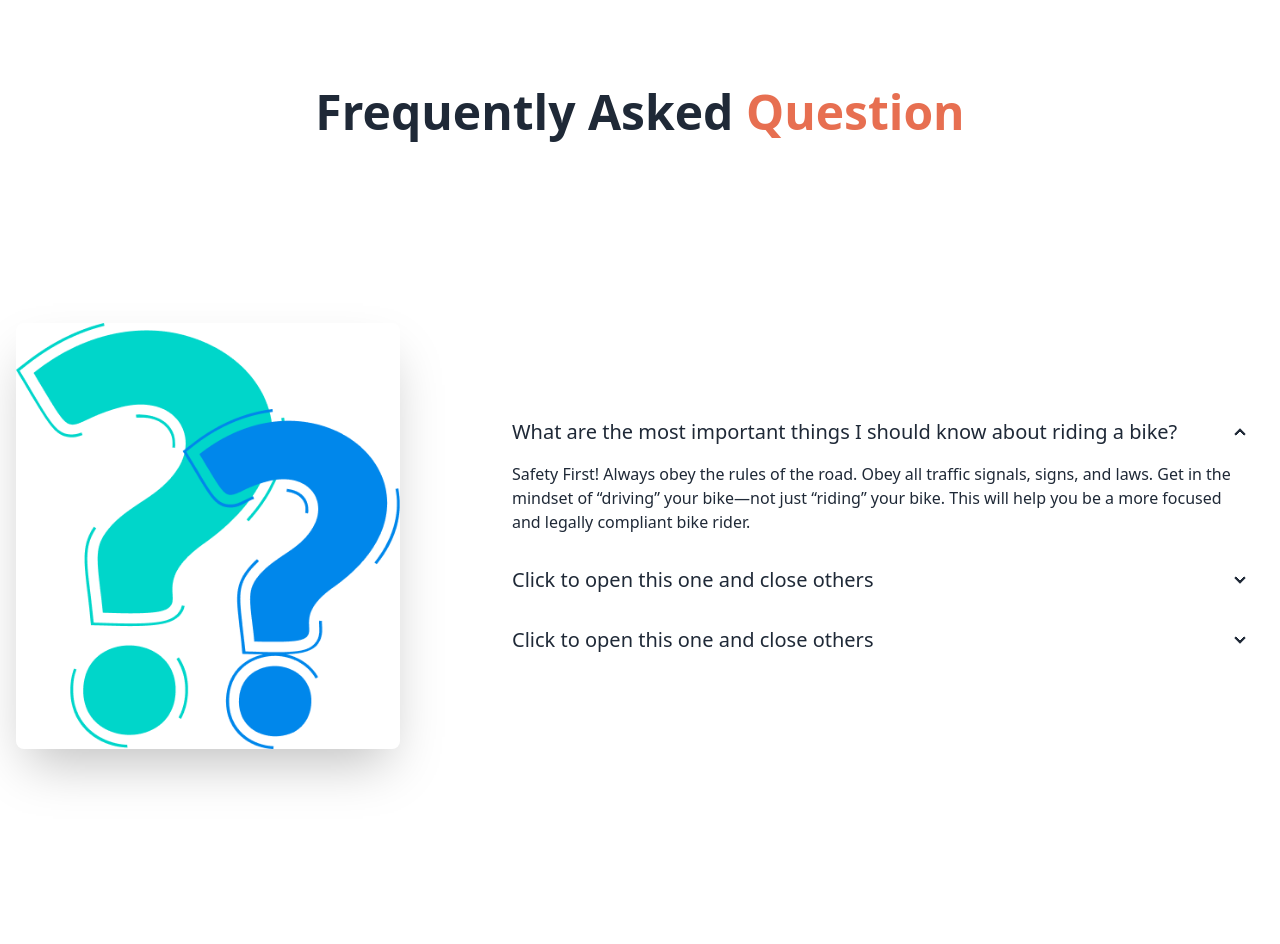
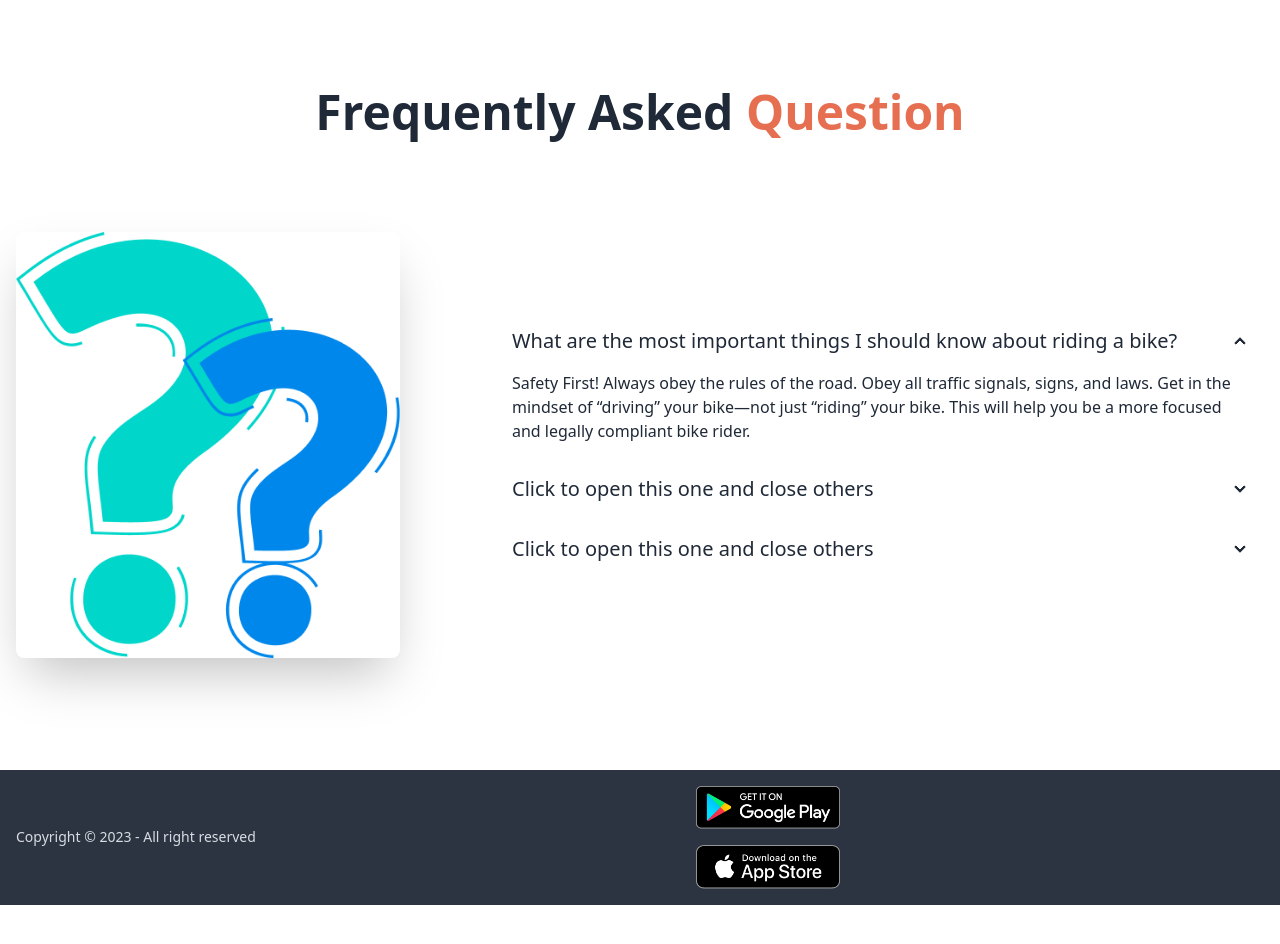
Before and after one commit to aaarajuan/biker-zone, a plain HTML site: page index.html in a window 1280 px wide. Shown: the part 2060-3004 px from the top of the page. After the commit the page ends 2965 px from the top, so only its background shows below. Drawn offline with nearby package versions, Linux system fonts and the light colour scheme.

Commit message:
added footer

```diff
--- a/index.html
+++ b/index.html
@@ -278,7 +278,7 @@
         <!-- FAQs section start here -->
         <section class="my-24">
           <h3 class="text-5xl font-semibold text-center">Frequently Asked <span class="text-bike-primary">Question</span></h3>
-          <div class="hero min-h-screen gap-20">
+          <div class="hero mt-20">
             <div class="hero-content flex-col lg:gap-24 lg:flex-row">
               <img src="/images/others/faq.png" class="w-3/4 lg:max-w-sm rounded-lg shadow-2xl" />
               <!-- accordians -->
@@ -322,8 +322,14 @@
     <!-- main end here -->
 
     <!-- footer start here -->
-    <footer>
-
+    <footer class="footer items-center p-4 bg-neutral text-neutral-content">
+      <div class="items-center grid-flow-col">
+        <p>Copyright © 2023 - All right reserved</p>
+      </div>
+      <div class="grid grid-cols-1 gap-4">
+        <a><img class="w-36" src="./images/others/android.png" alt=""></a>
+        <a><img class="w-36" src="./images/others/ios.png" alt=""></a>
+      </div>
     </footer>
     <!-- footer end here -->
 </body>
```
